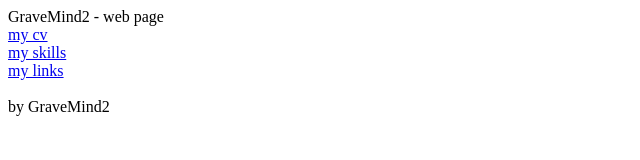
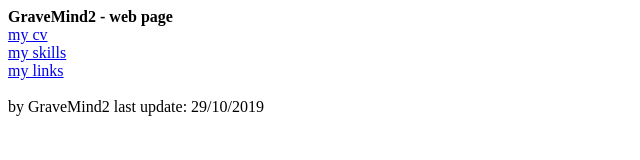
Before and after one commit to GraveMind2/intro-git, a plain HTML site: page index.html in a window 1280 px wide. Shown: the whole page, without its empty margins (0-640 px from the left). Drawn offline with Linux system fonts and the light colour scheme.

Commit message:
update index.html

```diff
--- a/index.html
+++ b/index.html
@@ -1,8 +1,8 @@
 <html>
 <body>
-
+	<b>
 	GraveMind2 - web page <br>
-
+	</b>
 <a href = "cv.html" > my cv </a> <br>
 <a href = "Skills.html" > my skills </a> <br>
 <a href = "links.html" > my links </a> <br>
@@ -10,5 +10,7 @@
 <br>
 
 by GraveMind2
+
+last update: 29/10/2019
 </body>
 </html>
```
